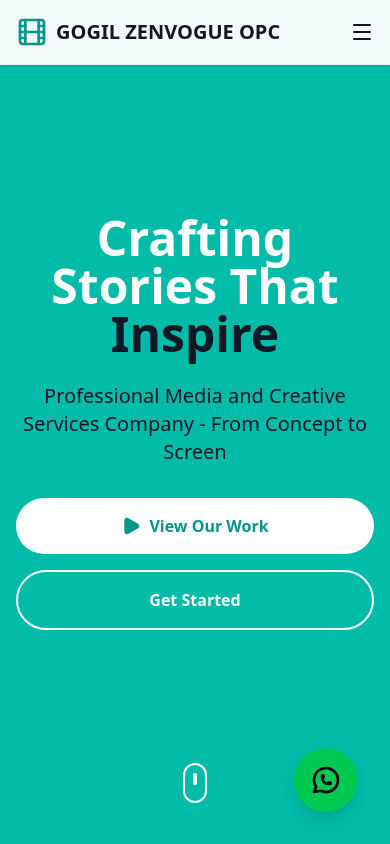
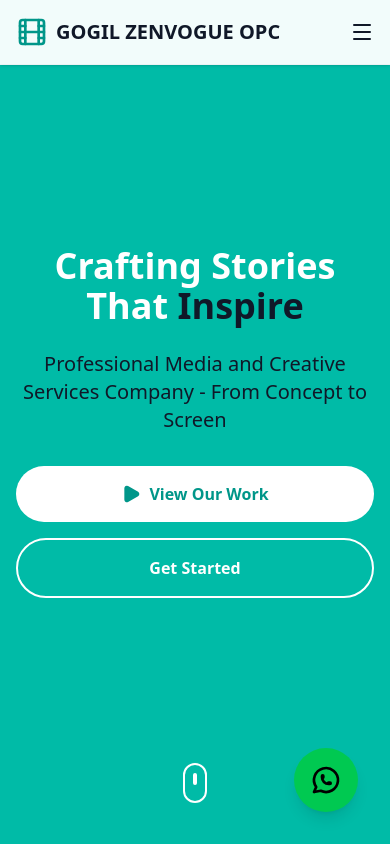
Before and after one commit to SumoodAmeen/media, a React (Vite) app: page / in a window 390 px wide. Shown: the top 844 px of the page. Built offline with nearby package versions, Linux system fonts and the light colour scheme.

Commit message:
hero tweak

```diff
--- a/src/components/Hero.tsx
+++ b/src/components/Hero.tsx
@@ -11,7 +11,7 @@ export function Hero() {
             {/* Content */}
             <div className="relative z-10 container mx-auto px-4 text-center">
                 <div className="max-w-4xl mx-auto">
-                    <h1 className="text-5xl md:text-7xl mb-6 font-bold text-white opacity-0 animate-slide-in-left">
+                    <h1 className="text-4xl md:text-7xl mb-6 font-bold text-white opacity-0 animate-slide-in-left">
                         Crafting Stories That <span className="text-gray-900">Inspire</span>
                     </h1>
                     <p className="text-xl md:text-2xl mb-8 text-gray-900 font-medium opacity-0 animate-slide-in-right delay-200">
```
